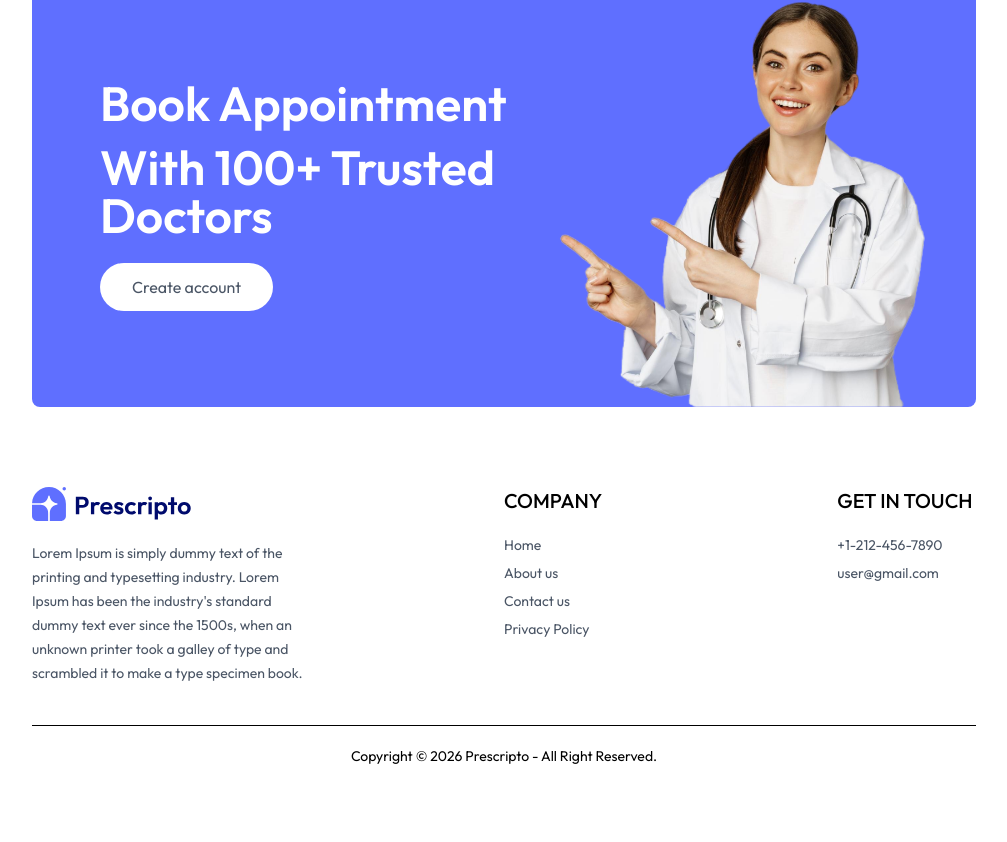
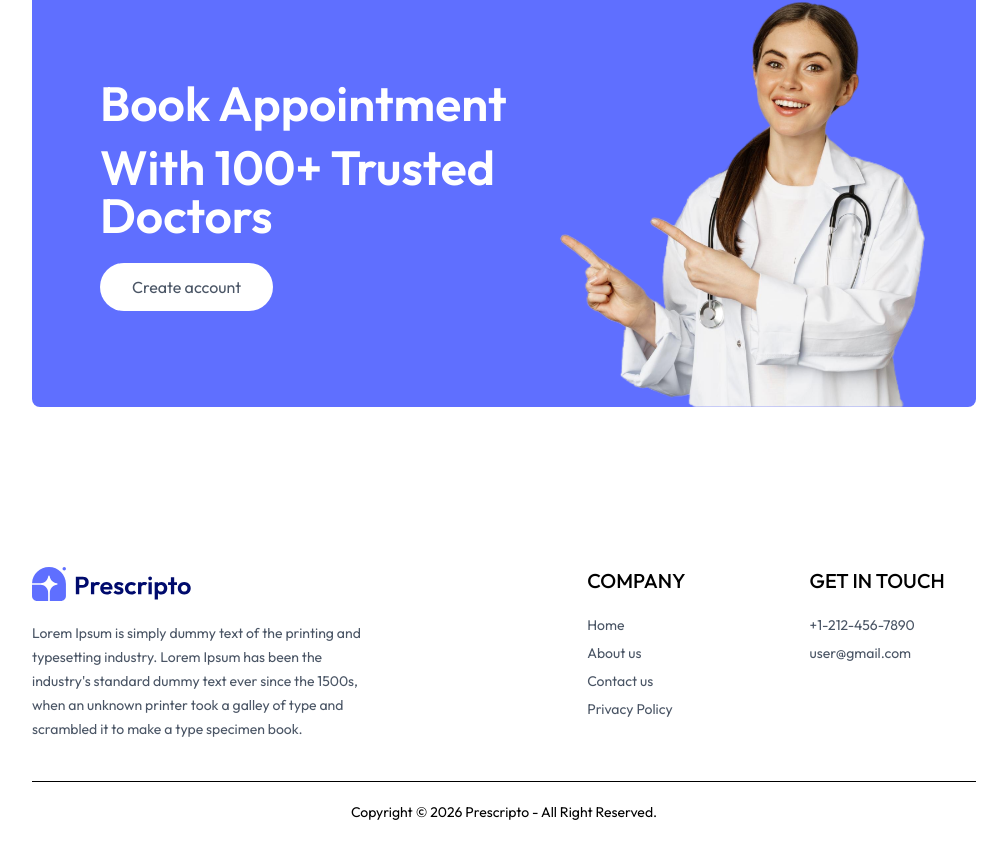
Before and after one commit to tanujgupta18/Doctor-Appointment-Booking-System, a React (Vite) app in the folder Frontend/: page / in a window 1280 px wide. Shown: the part 2423-3265 px from the top of the page, without its empty margins (136-1143 px from the left). Before the commit the page ends 3209 px from the top, so only its background shows below. Built offline with nearby package versions, Linux system fonts and the light colour scheme; a web font is replaced by a local one.

Commit message:
Footer Fix

```diff
--- a/Frontend/src/components/Footer.jsx
+++ b/Frontend/src/components/Footer.jsx
@@ -3,7 +3,7 @@ import { assets } from "../assets/assets";
 const Footer = () => {
   return (
     <div className="md:mx-10">
-      <div className="flex flex-col sm:grid grid-cols-[3fr_2fr_1fr] gap-14 my-10 mt-10 text-sm">
+      <div className="flex flex-col sm:grid grid-cols-[3fr_1fr_1fr] gap-14 my-10 mt-40 text-sm">
         {/* ----Left Side---- */}
         <div>
           <img className="mb-5 w-40" src={assets.logo} alt="logo" />
```
